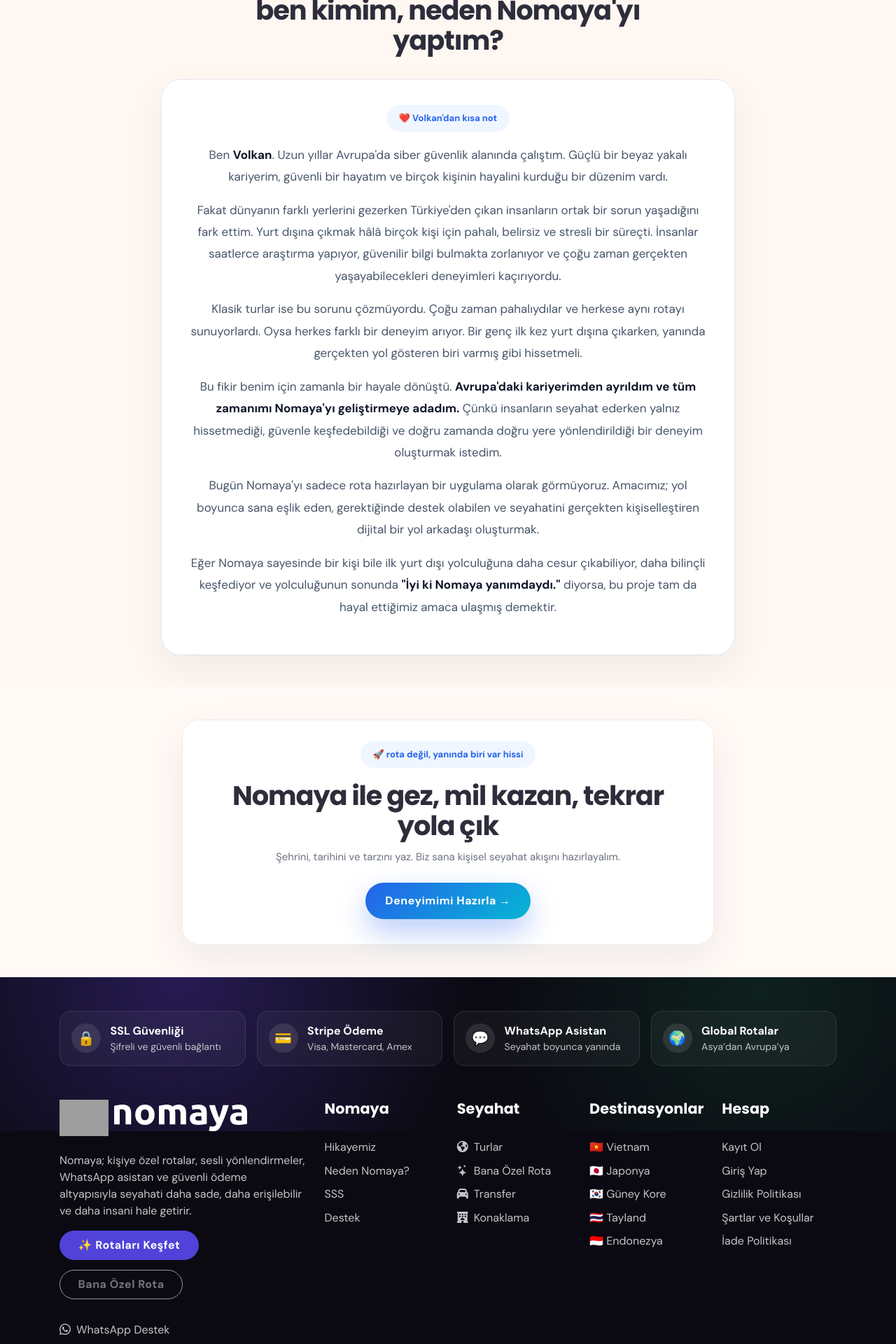
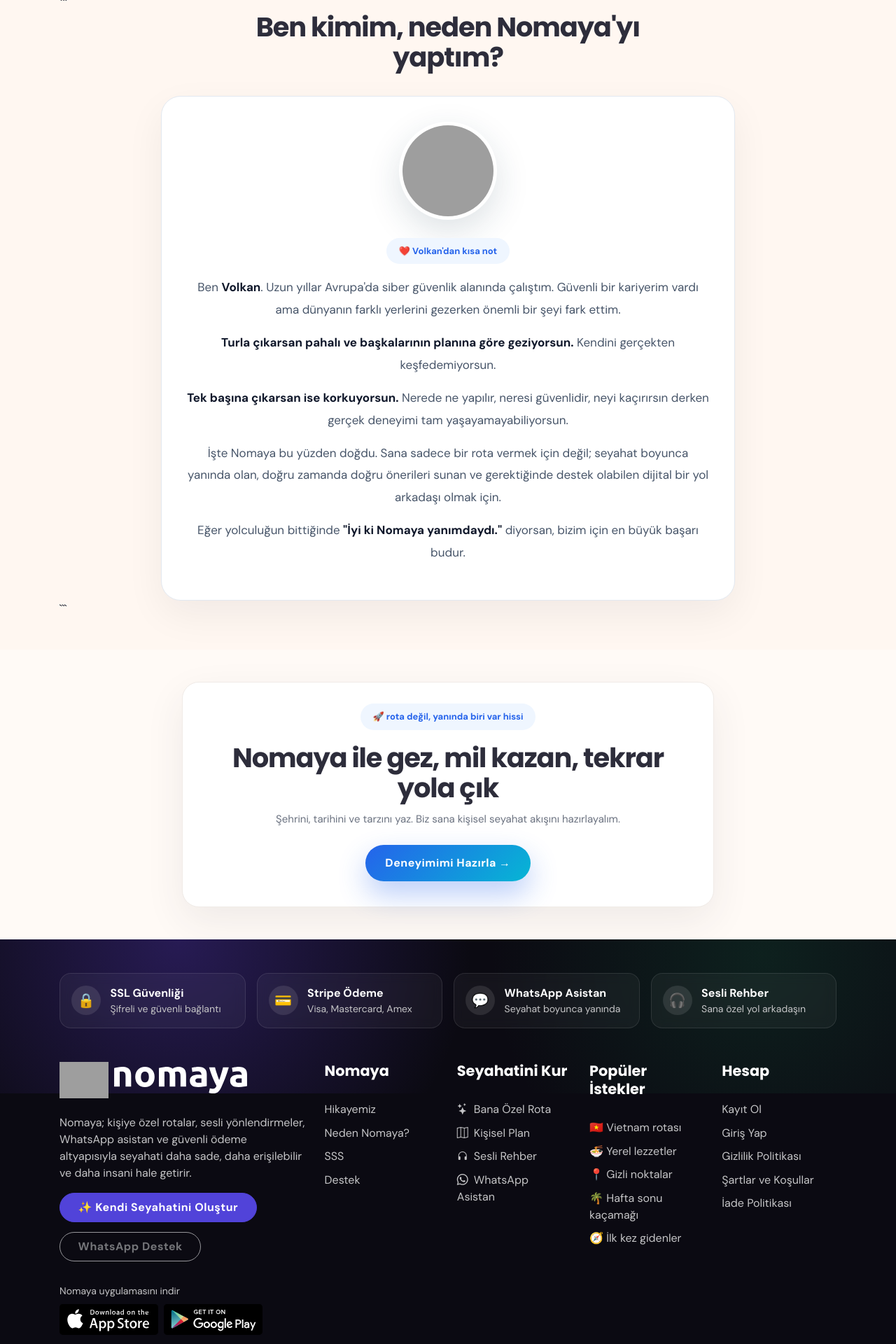
Before and after one commit to volkancyberframework-ux/nomaya, a Django app: page / in a window 1280 px wide. Shown: the part 2680-4600 px from the top of the page at 70% size. Run offline with Django 4.2, Linux system fonts and the light colour scheme; data that the repository does not hold is empty; some libraries are stand-ins or nearby versions; grey boxes are pictures that could not be loaded.

Commit message:
Improve 18  Nomaya landing page and journey flow

````diff
--- a/core/urls.py
+++ b/core/urls.py
@@ -8,10 +8,10 @@ from . import views
 
 urlpatterns = [
     path("", views.home, name="home"),
-    path("tours/", views.tour_grid, name="tour_grid"),
+    #path("tours/", views.tour_grid, name="tour_grid"),
 
     # 1) Modal POST -> Order create (değişmedi)
-    path("tours/booking/", views.tour_booking, name="tour_booking"),
+    #path("tours/booking/", views.tour_booking, name="tour_booking"),
     path(
     "audio/<str:tracking_code>/<int:day_activity_id>/<str:audio_type>/",
     views.secure_audio_stream,
@@ -19,9 +19,9 @@ urlpatterns = [
     ),
 
     # 2) GÜVENLİ (UUID) detay/flow
-    path("tours/booking/p/<uuid:public_id>/", views.tour_booking_detail_public, name="tour_booking_detail_public"),
-    path("tours/booking/p/<uuid:public_id>/traveler/", views.save_travelers_public, name="save_travelers_public"),
-    path('tours/booking/p/<uuid:public_id>/success/', views.order_success_public, name='order_success_public'),
+    #path("tours/booking/p/<uuid:public_id>/", views.tour_booking_detail_public, name="tour_booking_detail_public"),
+    #path("tours/booking/p/<uuid:public_id>/traveler/", views.save_travelers_public, name="save_travelers_public"),
+    #path('tours/booking/p/<uuid:public_id>/success/', views.order_success_public, name='order_success_public'),
 
     # İstersen: eski int ID rotalarını kapat ya da 404/redirect yap
     # path("tours/booking/<int:order_id>/", views.legacy_booking_redirect, name="tour_booking_detail"),
@@ -29,9 +29,9 @@ urlpatterns = [
     # path('tours/booking/<int:order_id>/success/', views.legacy_booking_redirect, name='order_success'),
     path("api/today-plan/<str:code>/", views.today_plan, name="today_plan"),
     path("api/activity-progress/", views.update_activity_progress, name="update_activity_progress"),
-    path("tours/<slug:slug>/", views.tour_detail, name="tour_detail"),
+    #path("tours/<slug:slug>/", views.tour_detail, name="tour_detail"),
     path("about/", views.about, name="about"),
-    path("nomayaasistan/", views.nomaya_asistan, name="nomaya_asistan"),
+    #path("nomayaasistan/", views.nomaya_asistan, name="nomaya_asistan"),
     path("services/", views.services, name="services"),
     path("faqs/", views.faqs, name="faqs"),
     path("booking-confirmation/", views.booking_confirmation, name="booking_confirmation"),
--- a/templates/base.html
+++ b/templates/base.html
@@ -440,7 +440,6 @@
 <!-- Header END -->
 
 {% block content %}{% endblock %}
-
 <!-- =======================
 Footer START -->
 <footer class="nomaya-footer bg-dark pt-5">
@@ -477,10 +476,10 @@ Footer START -->
       </div>
       <div class="col-6 col-lg-3">
         <div class="nomaya-trust-card h-100">
-          <div class="nomaya-trust-icon">🌍</div>
+          <div class="nomaya-trust-icon">🎧</div>
           <div>
-            <div class="fw-bold text-white">Global Rotalar</div>
-            <div class="small text-body-secondary">Asya’dan Avrupa’ya</div>
+            <div class="fw-bold text-white">Sesli Rehber</div>
+            <div class="small text-body-secondary">Sana özel yol arkadaşın</div>
           </div>
         </div>
       </div>
@@ -507,13 +506,32 @@ Footer START -->
         </p>
 
         <div class="d-flex flex-wrap gap-2 mb-4">
-          <a href="{% url 'tour_grid' %}" class="btn btn-primary rounded-pill px-4">
-            ✨ Rotaları Keşfet
+          <a href="{% url 'order_customized' %}" class="btn btn-primary rounded-pill px-4">
+            ✨ Kendi Seyahatini Oluştur
           </a>
-          <a href="{% url 'order_customized' %}" class="btn btn-outline-light rounded-pill px-4">
-            Bana Özel Rota
+          <a href="https://wa.me/32476073171?text={{ 'Merhaba Nomaya! Bana özel seyahat planı oluşturmak istiyorum.'|urlencode }}"
+             target="_blank" rel="noopener" class="btn btn-outline-light rounded-pill px-4">
+            WhatsApp Destek
           </a>
         </div>
+
+        <!-- App badges START -->
+        <div class="mb-4">
+          <div class="small text-body-secondary mb-2">Nomaya uygulamasını indir</div>
+          <div class="d-flex flex-wrap gap-2 align-items-center">
+            <a href="#" class="d-inline-flex" aria-label="App Store'dan indir">
+              <img src="{% static 'assets/images/element/app-store.svg' %}"
+                   alt="App Store'dan indir"
+                   style="height:44px; width:auto; display:block;">
+            </a>
+            <a href="#" class="d-inline-flex" aria-label="Google Play'den indir">
+              <img src="{% static 'assets/images/element/google-play.svg' %}"
+                   alt="Google Play'den indir"
+                   style="height:44px; width:auto; display:block;">
+            </a>
+          </div>
+        </div>
+        <!-- App badges END -->
 
         <p class="mb-2">
           <a href="https://wa.me/32476073171?text={{ 'Merhaba Nomaya! Seyahat planım için destek almak istiyorum.'|urlencode }}"
@@ -542,23 +560,23 @@ Footer START -->
           </div>
 
           <div class="col-6 col-md-3">
-            <h5 class="text-white mb-2 mb-md-4">Seyahat</h5>
+            <h5 class="text-white mb-2 mb-md-4">Seyahatini Kur</h5>
             <ul class="nav flex-column text-primary-hover">
-              <li class="nav-item"><a class="nav-link text-body-secondary" href="{% url 'tour_grid' %}"><i class="fa-solid fa-globe-americas me-2"></i>Turlar</a></li>
               <li class="nav-item"><a class="nav-link text-body-secondary" href="{% url 'order_customized' %}"><i class="bi bi-stars me-2"></i>Bana Özel Rota</a></li>
-              <li class="nav-item"><a class="nav-link text-body-secondary" href="{% url 'tour_grid' %}"><i class="fa-solid fa-car me-2"></i>Transfer</a></li>
-              <li class="nav-item"><a class="nav-link text-body-secondary" href="{% url 'tour_grid' %}"><i class="fa-solid fa-hotel me-2"></i>Konaklama</a></li>
+              <li class="nav-item"><a class="nav-link text-body-secondary" href="{% url 'order_customized' %}"><i class="bi bi-map me-2"></i>Kişisel Plan</a></li>
+              <li class="nav-item"><a class="nav-link text-body-secondary" href="{% url 'order_customized' %}"><i class="bi bi-headphones me-2"></i>Sesli Rehber</a></li>
+              <li class="nav-item"><a class="nav-link text-body-secondary" href="{% url 'order_customized' %}"><i class="bi bi-whatsapp me-2"></i>WhatsApp Asistan</a></li>
             </ul>
           </div>
 
           <div class="col-6 col-md-3">
-            <h5 class="text-white mb-2 mb-md-4">Destinasyonlar</h5>
+            <h5 class="text-white mb-2 mb-md-4">Popüler İstekler</h5>
             <ul class="nav flex-column text-primary-hover">
-              <li class="nav-item"><a class="nav-link text-body-secondary" href="{% url 'tour_grid' %}">🇻🇳 Vietnam</a></li>
-              <li class="nav-item"><a class="nav-link text-body-secondary" href="{% url 'tour_grid' %}">🇯🇵 Japonya</a></li>
-              <li class="nav-item"><a class="nav-link text-body-secondary" href="{% url 'tour_grid' %}">🇰🇷 Güney Kore</a></li>
-              <li class="nav-item"><a class="nav-link text-body-secondary" href="{% url 'tour_grid' %}">🇹🇭 Tayland</a></li>
-              <li class="nav-item"><a class="nav-link text-body-secondary" href="{% url 'tour_grid' %}">🇮🇩 Endonezya</a></li>
+              <li class="nav-item"><a class="nav-link text-body-secondary" href="{% url 'order_customized' %}">🇻🇳 Vietnam rotası</a></li>
+              <li class="nav-item"><a class="nav-link text-body-secondary" href="{% url 'order_customized' %}">🍜 Yerel lezzetler</a></li>
+              <li class="nav-item"><a class="nav-link text-body-secondary" href="{% url 'order_customized' %}">📍 Gizli noktalar</a></li>
+              <li class="nav-item"><a class="nav-link text-body-secondary" href="{% url 'order_customized' %}">🌴 Hafta sonu kaçamağı</a></li>
+              <li class="nav-item"><a class="nav-link text-body-secondary" href="{% url 'order_customized' %}">🧭 İlk kez gidenler</a></li>
             </ul>
           </div>
 
@@ -578,7 +596,7 @@ Footer START -->
 
     <hr class="my-5">
 
-    <!-- Payment & Social -->
+    <!-- Payment, App & Social -->
     <div class="row g-4 justify-content-between align-items-start">
       <div class="col-md-7 col-lg-6">
         <h5 class="text-white mb-2">🔒 Güvenli Ödeme</h5>
@@ -610,6 +628,24 @@ Footer START -->
       </div>
 
       <div class="col-md-5 col-lg-4 text-md-end">
+        <h5 class="text-white mb-2">Uygulamayı indir</h5>
+        <p class="text-body-secondary mb-3">
+          Seyahatin boyunca rota, sesli rehber ve WhatsApp asistan deneyimini cebinde taşı.
+        </p>
+
+        <div class="d-flex flex-wrap justify-content-md-end gap-2 mb-4">
+          <a href="#" class="d-inline-flex" aria-label="App Store'dan indir">
+            <img src="{% static 'assets/images/element/app-store.svg' %}"
+                 alt="App Store'dan indir"
+                 style="height:44px; width:auto; display:block;">
+          </a>
+          <a href="#" class="d-inline-flex" aria-label="Google Play'den indir">
+            <img src="{% static 'assets/images/element/google-play.svg' %}"
+                 alt="Google Play'den indir"
+                 style="height:44px; width:auto; display:block;">
+          </a>
+        </div>
+
         <h5 class="text-white mb-2">Bizi takip edin</h5>
         <p class="text-body-secondary mb-3">
           Seyahat hikayeleri, yeni rotalar ve Nomaya güncellemeleri için bizi takip edin.
@@ -645,7 +681,7 @@ Footer START -->
       <div class="container">
         <div class="d-lg-flex justify-content-between align-items-center py-3 text-center text-lg-start">
           <div class="text-body-secondary text-primary-hover">
-            © {% now "Y" %} Nomaya. Tüm hakları saklıdır. <span class="d-none d-sm-inline">Explore differently.</span>
+            © {% now "Y" %} Nomaya. Tüm hakları saklıdır. <span class="d-none d-sm-inline">Travel like a local.</span>
           </div>
           <div class="nav mt-2 mt-lg-0">
             <ul class="list-inline text-primary-hover mx-auto mb-0">
@@ -660,7 +696,6 @@ Footer START -->
   </div>
 </footer>
 <!-- Footer END -->
-
 <style>
   .nomaya-footer{
     position: relative;
--- a/templates/index.html
+++ b/templates/index.html
@@ -994,7 +994,7 @@ font-size:13px;
             </h3>
 
             <p>
-              🇹🇷 Türkiye’den çıkan bir gezgin şimdi keşifte
+              🇹🇷 Şu an senin gibi birisi keşifte
             </p>
 
             <div class="live-card-bottom">
@@ -1116,41 +1116,51 @@ font-size:13px;
 
   <section class="nomaya-section nomaya-section-soft">
     <div class="container">
-      <h2 class="nomaya-section-title">ben kimim, neden Nomaya'yı yaptım?</h2>
+
+  ```
+  <h2 class="nomaya-section-title">Ben kimim, neden Nomaya'yı yaptım?</h2>
 
   <div class="nomaya-founder-card">
+
+    <div class="text-center mb-4">
+      <img src="{% static 'assets/images/team/volkan.jpg' %}"
+           alt="Volkan Güler"
+           class="rounded-circle shadow-lg"
+           style="width:140px;height:140px;object-fit:cover;border:5px solid rgba(255,255,255,.12);">
+    </div>
+
     <div class="founder-pill">❤️ Volkan'dan kısa not</div>
 
     <div class="founder-text">
 
       <p>
-            Ben <strong>Volkan</strong>. Uzun yıllar Avrupa'da siber güvenlik alanında çalıştım. Güçlü bir beyaz yakalı kariyerim, güvenli bir hayatım ve birçok kişinin hayalini kurduğu bir düzenim vardı.
+        Ben <strong>Volkan</strong>. Uzun yıllar Avrupa'da siber güvenlik alanında çalıştım. Güvenli bir kariyerim vardı ama dünyanın farklı yerlerini gezerken önemli bir şeyi fark ettim.
       </p>
 
       <p>
-            Fakat dünyanın farklı yerlerini gezerken Türkiye'den çıkan insanların ortak bir sorun yaşadığını fark ettim. Yurt dışına çıkmak hâlâ birçok kişi için pahalı, belirsiz ve stresli bir süreçti. İnsanlar saatlerce araştırma yapıyor, güvenilir bilgi bulmakta zorlanıyor ve çoğu zaman gerçekten yaşayabilecekleri deneyimleri kaçırıyordu.
+        <strong>Turla çıkarsan pahalı ve başkalarının planına göre geziyorsun.</strong> Kendini gerçekten keşfedemiyorsun.
       </p>
 
       <p>
-            Klasik turlar ise bu sorunu çözmüyordu. Çoğu zaman pahalıydılar ve herkese aynı rotayı sunuyorlardı. Oysa herkes farklı bir deneyim arıyor. Bir genç ilk kez yurt dışına çıkarken, yanında gerçekten yol gösteren biri varmış gibi hissetmeli.
+        <strong>Tek başına çıkarsan ise korkuyorsun.</strong> Nerede ne yapılır, neresi güvenlidir, neyi kaçırırsın derken gerçek deneyimi tam yaşayamayabiliyorsun.
       </p>
 
       <p>
-            Bu fikir benim için zamanla bir hayale dönüştü. <strong>Avrupa'daki kariyerimden ayrıldım ve tüm zamanımı Nomaya'yı geliştirmeye adadım.</strong> Çünkü insanların seyahat ederken yalnız hissetmediği, güvenle keşfedebildiği ve doğru zamanda doğru yere yönlendirildiği bir deneyim oluşturmak istedim.
+        İşte Nomaya bu yüzden doğdu. Sana sadece bir rota vermek için değil; seyahat boyunca yanında olan, doğru zamanda doğru önerileri sunan ve gerektiğinde destek olabilen dijital bir yol arkadaşı olmak için.
       </p>
 
       <p>
-            Bugün Nomaya'yı sadece rota hazırlayan bir uygulama olarak görmüyoruz. Amacımız; yol boyunca sana eşlik eden, gerektiğinde destek olabilen ve seyahatini gerçekten kişiselleştiren dijital bir yol arkadaşı oluşturmak.
-          </p>
-
-          <p>
-            Eğer Nomaya sayesinde bir kişi bile ilk yurt dışı yolculuğuna daha cesur çıkabiliyor, daha bilinçli keşfediyor ve yolculuğunun sonunda <strong>"İyi ki Nomaya yanımdaydı."</strong> diyorsa, bu proje tam da hayal ettiğimiz amaca ulaşmış demektir.
+        Eğer yolculuğun bittiğinde <strong>"İyi ki Nomaya yanımdaydı."</strong> diyorsan, bizim için en büyük başarı budur.
       </p>
 
     </div>
+
   </div>
+  ```
+
     </div>
   </section>
+
 
   <section class="nomaya-section">
     <div class="container">
````
Also changed, not shown: static/assets/images/team/volkan.png. Lines whose indentation alone changed are shown as unchanged.
